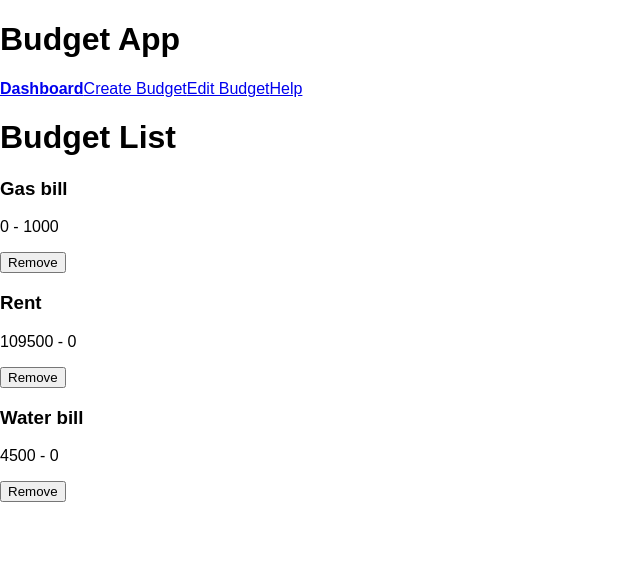
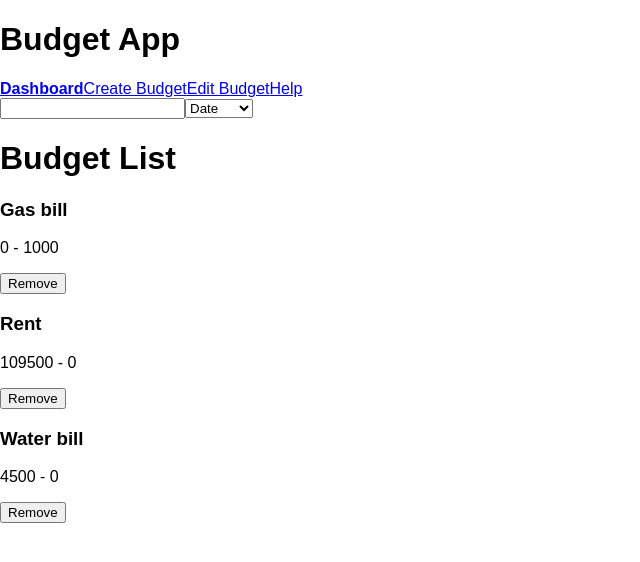
Before and after one commit to moumen-soliman/reactjs-budget-app, a React (Create React App) app: page / in a window 1280 px wide. Shown: the top 562 px of the page, without its empty margins (0-640 px from the left). Built offline with nearby package versions, Linux system fonts and the light colour scheme.

Commit message:
add BudgeteListFilters and call it to dashboard Page

```diff
--- a/src/components/BudgetDashboardPage.js
+++ b/src/components/BudgetDashboardPage.js
@@ -1,8 +1,10 @@
 import React from 'react';
-import BudgetList from './budgetList'
+import BudgetList from './budgetList';
+import BudgetListFilters from './BudgetListFilters';
 
 const BudgetDashboardPage = () => (
   <div>
+    <BudgetListFilters />
     <BudgetList />
   </div>
 );
--- /dev/null
+++ b/src/components/BudgetListFilters.js
@@ -0,0 +1,36 @@
+import React from 'react';
+import { connect } from 'react-redux';
+import { setTextFilter, sortByDate, sortByAmount } from '../actions/filters';
+
+const BudgetListFilters = (props) => (
+    <div>
+    <input
+      type="text"
+      value={props.filters.text}
+      onChange={(e) => {
+        props.dispatch(setTextFilter(e.target.value));
+      }}
+    />
+    <select
+      value={props.filters.sortBy}
+      onChange={(e) => {
+        if (e.target.value === 'date') {
+          props.dispatch(sortByDate());
+        } else if (e.target.value === 'amount') {
+          props.dispatch(sortByAmount());
+        }
+      }}
+    >
+      <option value="date">Date</option>
+      <option value="amount">Amount</option>
+    </select>
+  </div>
+);
+
+const mapStateToProps = (state) => {
+    return {
+        filters: state.filters
+    };
+};
+
+export default connect(mapStateToProps)(BudgetListFilters);
```
